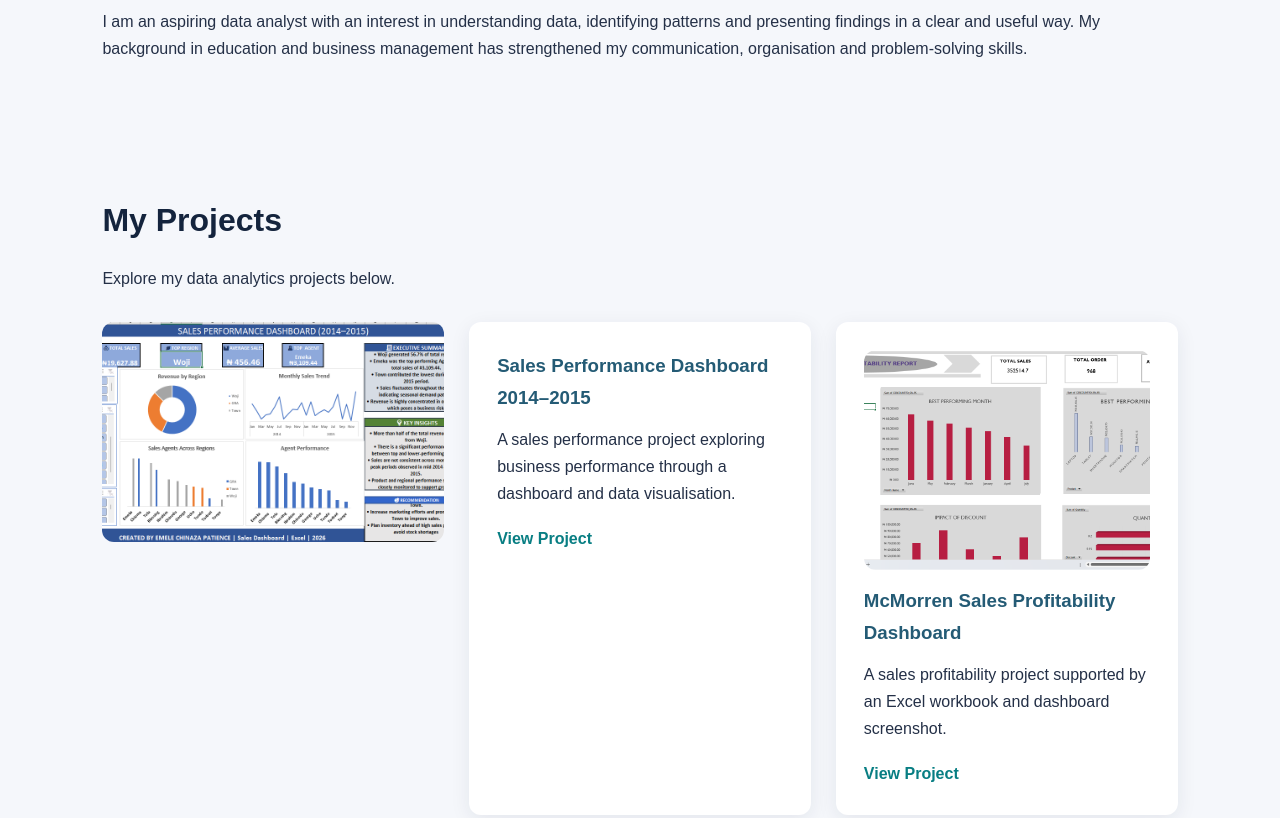
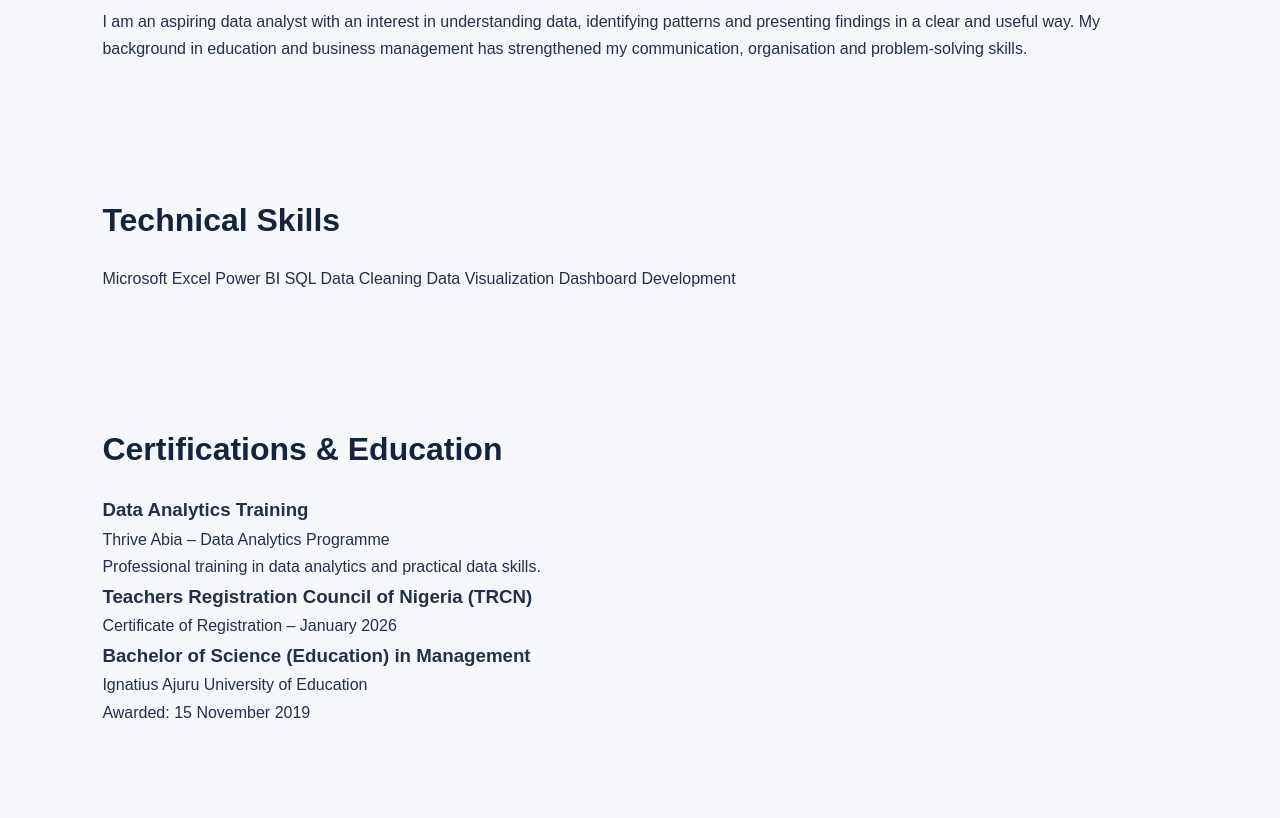
Before and after one commit to emelechinaza33-creator/chinaza-data-analytics-portfolio, a plain HTML site: page index.html in a window 1280 px wide. Shown: the part 760-1578 px from the top of the page. Drawn offline with Linux system fonts and the light colour scheme.

Commit message:
Update index.html

```diff
--- a/index.html
+++ b/index.html
@@ -42,7 +42,37 @@
         and problem-solving skills.
       </p>
     </section>
+<section id="skills">
+    <h2>Technical Skills</h2>
+    <div class="skills-container">
+        <span>Microsoft Excel</span>
+        <span>Power BI</span>
+        <span>SQL</span>
+        <span>Data Cleaning</span>
+        <span>Data Visualization</span>
+        <span>Dashboard Development</span>
+    </div>
+</section>
+  <section id="certifications">
+    <h2>Certifications & Education</h2>
 
+    <div class="certificate">
+        <h3>Data Analytics Training</h3>
+        <p>Thrive Abia – Data Analytics Programme</p>
+        <p>Professional training in data analytics and practical data skills.</p>
+    </div>
+
+    <div class="certificate">
+        <h3>Teachers Registration Council of Nigeria (TRCN)</h3>
+        <p>Certificate of Registration – January 2026</p>
+    </div>
+
+    <div class="certificate">
+        <h3>Bachelor of Science (Education) in Management</h3>
+        <p>Ignatius Ajuru University of Education</p>
+        <p>Awarded: 15 November 2019</p>
+    </div>
+</section>
     <section id="projects">
       <h2>My Projects</h2>
       <p>Explore my data analytics projects below.</p>
```
